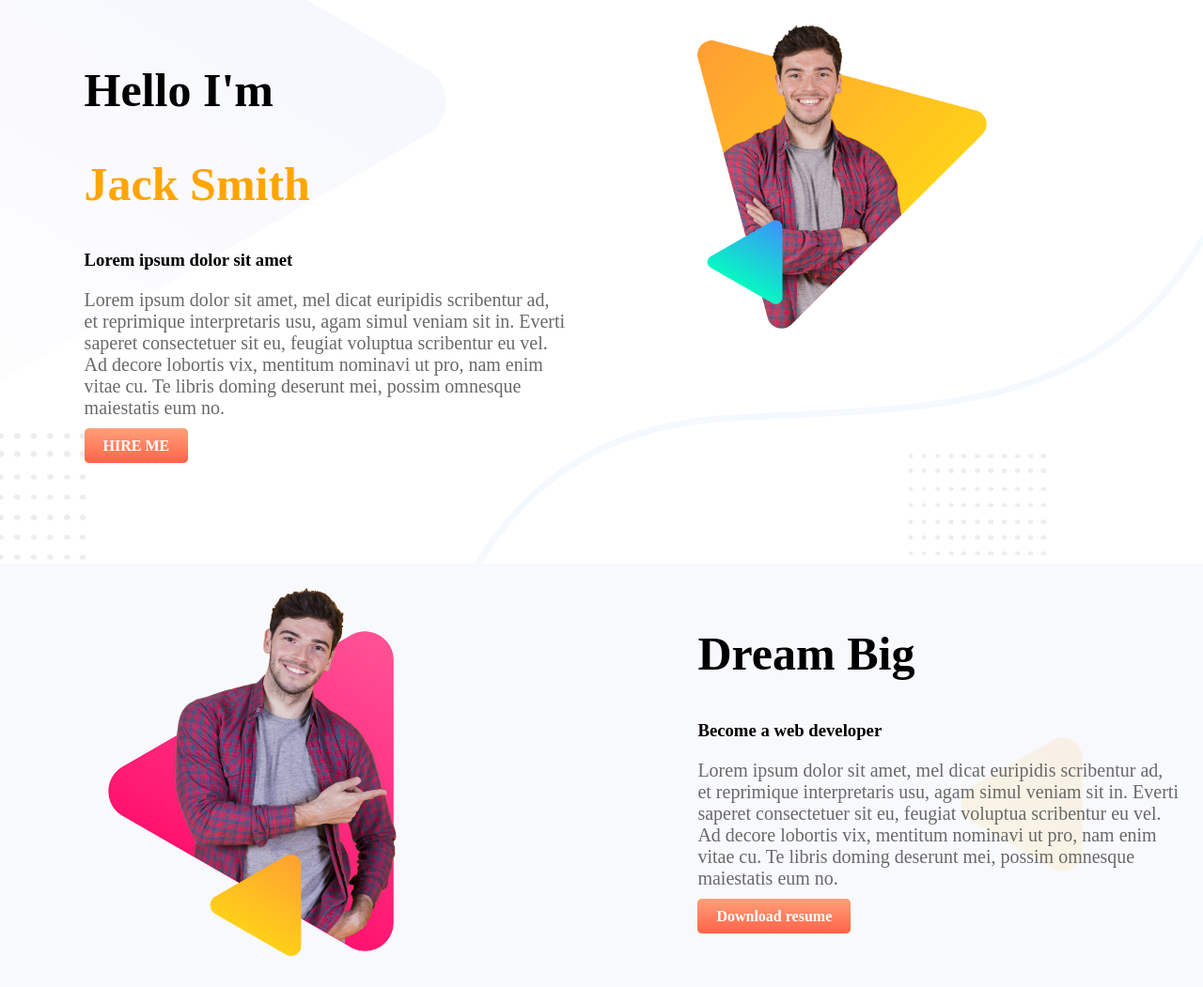
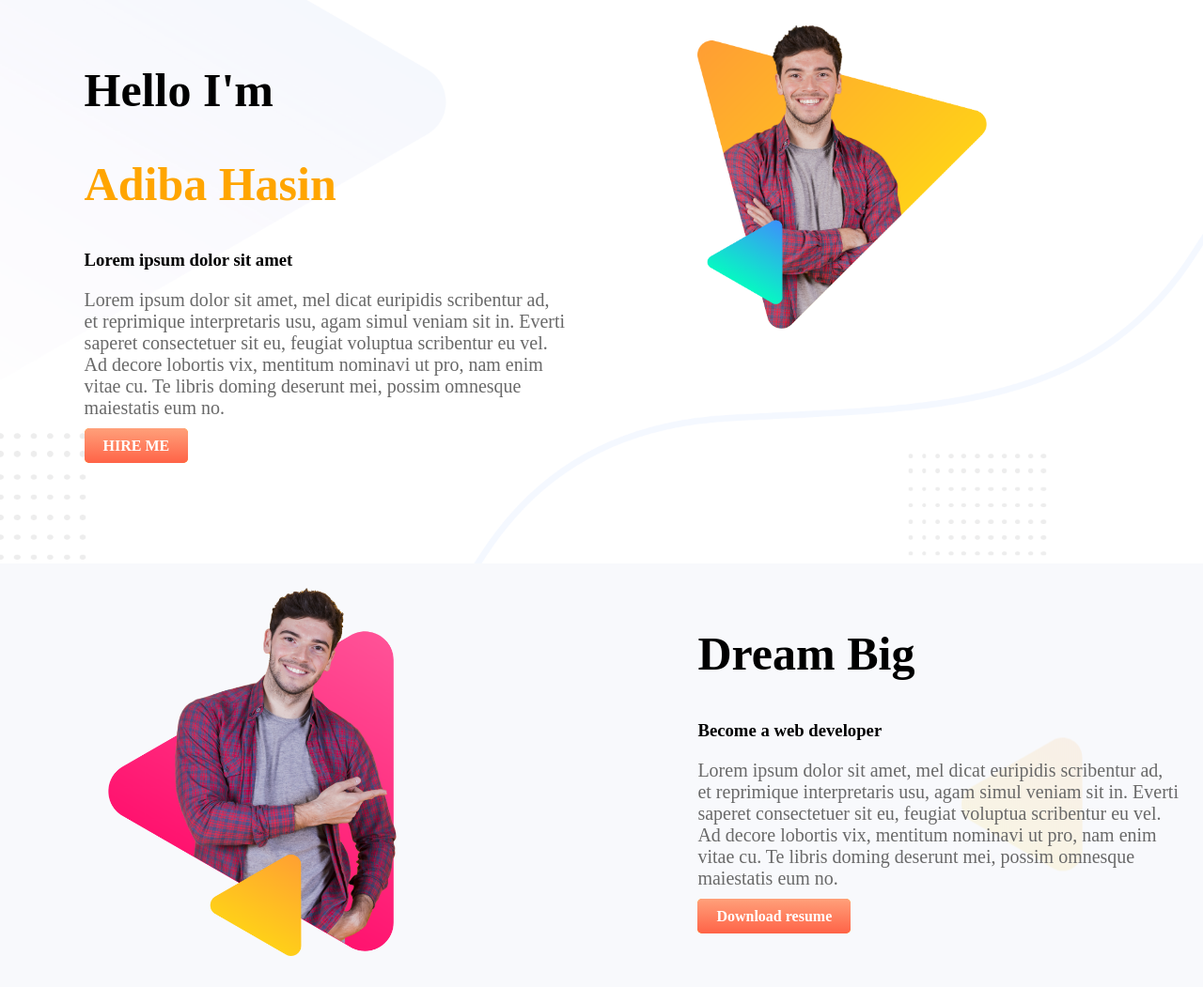
Before and after one commit to AdibaHasin/work1, a plain HTML site: page index.html in a window 1280 px wide. Shown: the top 1051 px of the page at 94% size. Drawn offline with Linux system fonts and the light colour scheme; a web font is replaced by a local one.

Commit message:
Update index.html

```diff
--- a/index.html
+++ b/index.html
@@ -13,7 +13,7 @@
         <section class="top-banner">
             <div class='halfwidth'>
                 <h1> Hello I'm</h1>
-                <h1><span class="name-highlight"> Jack Smith</span></h1>
+                <h1><span class="name-highlight"> Adiba Hasin</span></h1>
                 <h3> Lorem ipsum dolor sit amet</h3>
                 <p>  Lorem ipsum dolor sit amet, mel dicat euripidis scribentur ad, et reprimique interpretaris usu, agam simul veniam sit in. Everti saperet consectetuer sit eu, feugiat voluptua scribentur eu vel. Ad decore lobortis vix, mentitum nominavi ut pro, nam enim vitae cu. Te libris doming deserunt mei, possim omnesque maiestatis eum no.
                 </p>
```
